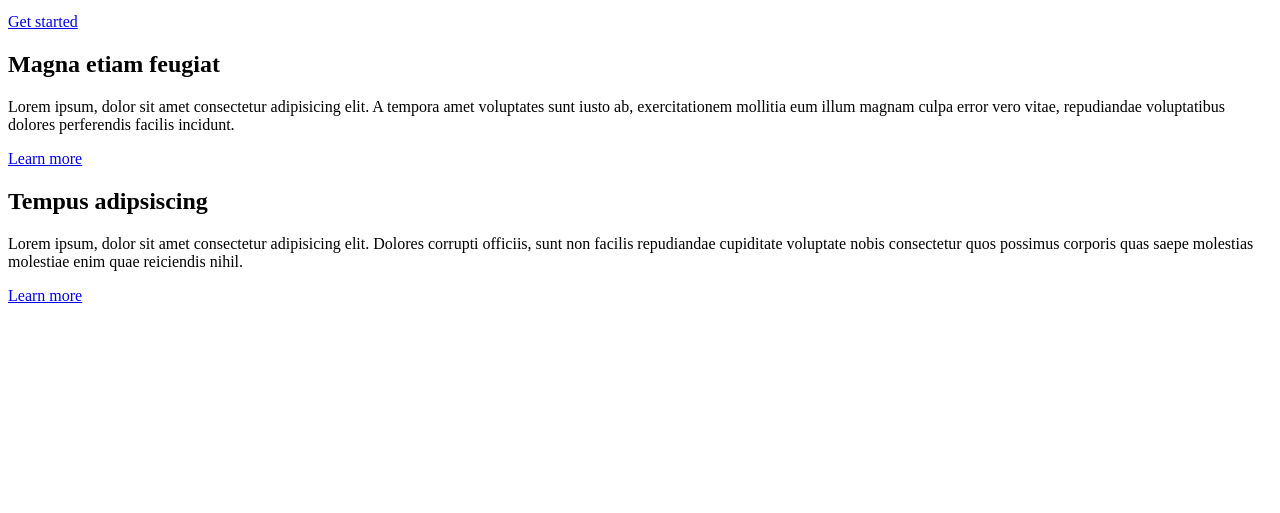
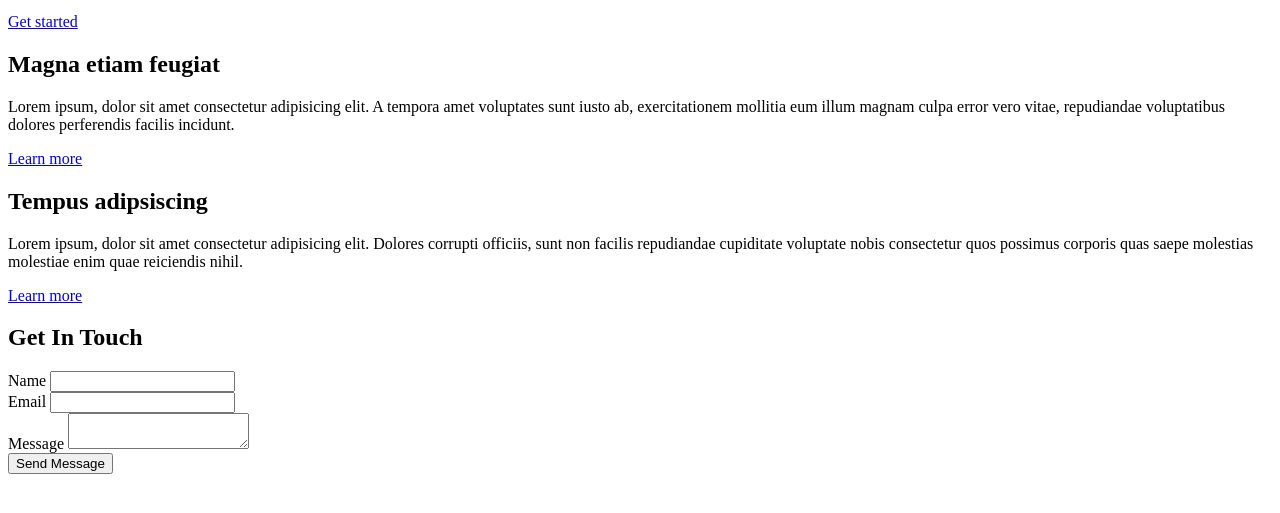
Before and after one commit to ixyhoo/run, a plain HTML site: page img/index.html in a window 1280 px wide. Shown: the part 119-632 px from the top of the page. Drawn offline with Linux system fonts and the light colour scheme.

Commit message:
make footer

```diff
--- a/img/index.html
+++ b/img/index.html
@@ -49,6 +49,25 @@
         </div>
         <div class="img"></div>
     </section>
-
+    <section class="contact">
+        <h2>Get In Touch</h2>
+        <form action="#">
+            <div class="form-grid">
+                <div>
+                    <label for="name">Name</label>
+                    <input type="text" id="name">
+                </div>
+                <div>
+                    <label for="email">Email</label>
+                    <input type="text" id="email">
+                </div>
+                <div>
+                    <label for="message">Message</label>
+                    <textarea id="message" ></textarea>
+                </div>
+            </div>
+           <input type="submit" class="button" value="Send Message">
+        </form>
+    </section>
 </body>
 </html>
```
